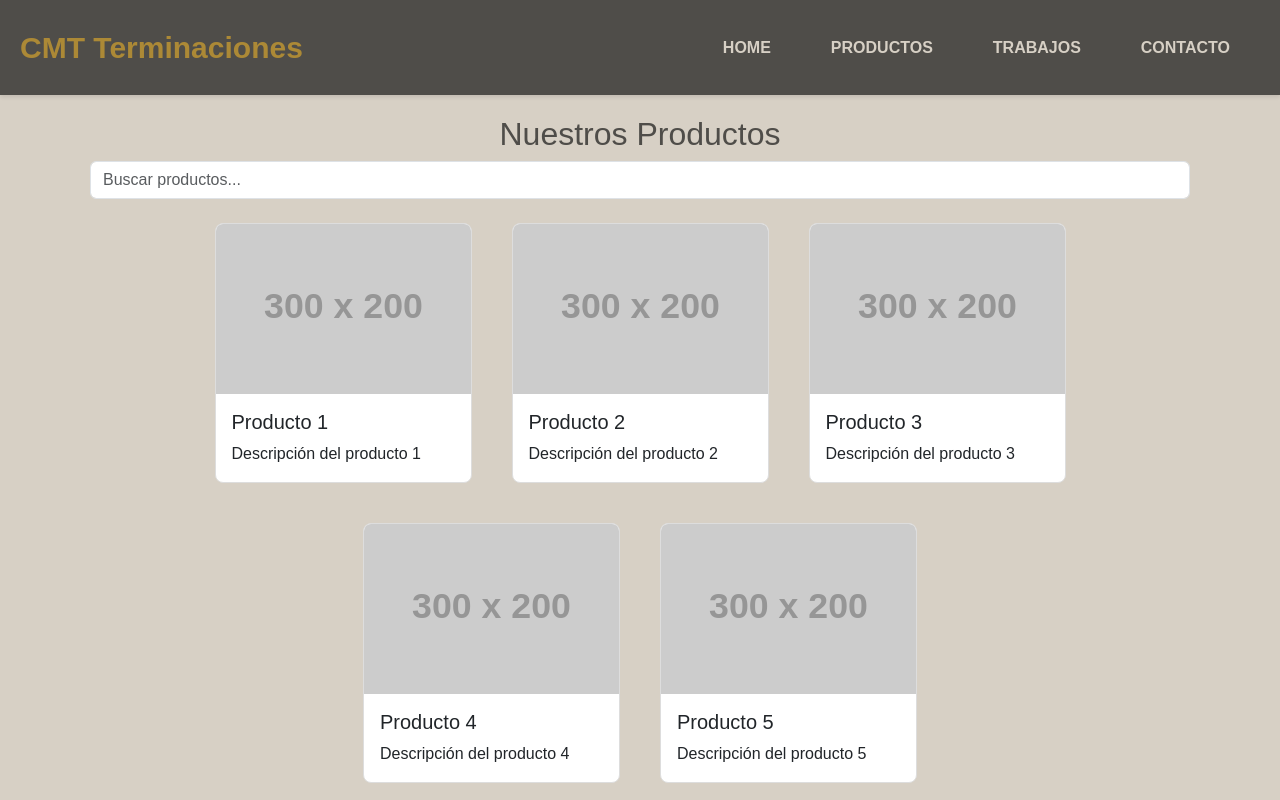
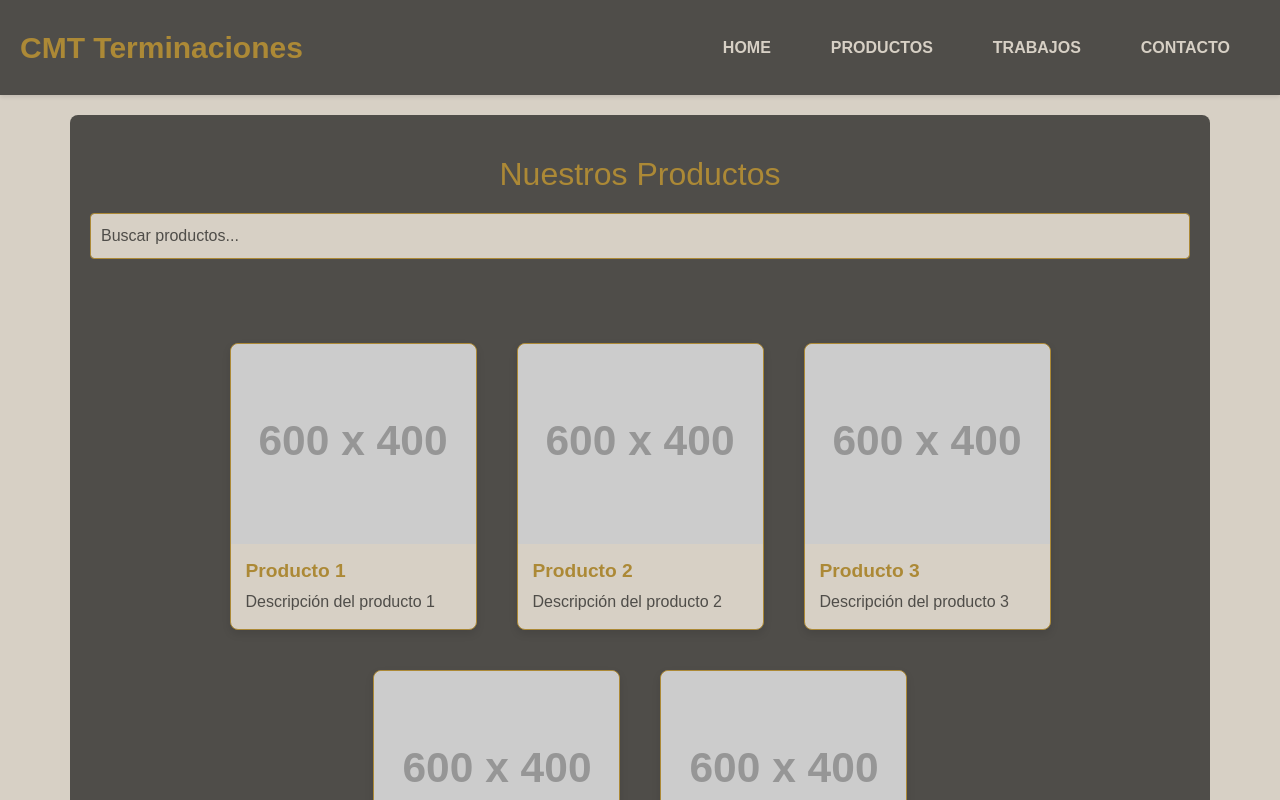
Before and after one commit to l4s10/demo-cmt, a React (Vite) app: page /productos in a window 1280 px wide. Shown: the top 800 px of the page. Built offline with nearby package versions, Linux system fonts and the light colour scheme.

Commit message:
retoque estilos

```diff
--- a/src/pages/home/Home.tsx
+++ b/src/pages/home/Home.tsx
@@ -22,10 +22,6 @@ const Home = () => {
                 transition={{ duration: 1 }}
                 ref={ref}
             >
-                {/* <h2>Bienvenido a CMT</h2>
-                <p>
-                    Ofrecemos las mejores decoraciones para tu hogar.
-                </p> */}
                 <CarouselComponent />
             </motion.div>
         </div>
--- a/src/pages/products/AllProducts.css
+++ b/src/pages/products/AllProducts.css
@@ -1,40 +1,92 @@
+/* Estilos para la sección de productos */
+.all-products-section {
+    padding: 40px 20px; /* Más padding para el contenedor principal */
+    background-color: #4F4D49; /* Fondo negro */
+    border-radius: 8px; /* Bordes redondeados */
+    margin-top: 20px; /* Espacio superior */
+}
+
+.all-products-main {
+    text-align: center;
+    margin-bottom: 40px; /* Más espacio inferior */
+}
+/* Estilos para el título */
+h2{
+    color: #AC8936; /* Título dorado */
+    margin-bottom: 20px; /* Espacio inferior */
+}
+
+
+.all-products-search-bar {
+    width: 100%; /* Ancho completo */
+    margin-bottom: 1.5rem;
+    background-color: #D7D0C5; /* Fondo avena */
+    color: #4F4D49; /* Texto negro */
+    border: 1px solid #AC8936; /* Borde dorado */
+    border-radius: 4px; /* Bordes redondeados */
+    padding: 10px; /* Padding interno */
+}
+
+.all-products-search-bar::placeholder {
+    color: #4F4D49; /* Color del placeholder */
+}
+
+/* Estilos para la galería de productos */
 .all-products-gallery {
     display: flex;
     flex-wrap: wrap;
-    gap: 16px;
+    gap: 16px; /* Espacio entre tarjetas */
     justify-content: center; /* Centra las tarjetas */
+    padding: 20px; /* Padding interno */
 }
 
+/* Estilos para las tarjetas de productos */
 .all-products-card {
-    border: 1px solid #ddd;
-    border-radius: 8px;
+    border: 1px solid #AC8936; /* Borde dorado */
+    border-radius: 8px; /* Bordes redondeados */
     overflow: hidden;
     transition: transform 0.2s ease-in-out;
+    background-color: #D7D0C5; /* Fondo avena */
+    color: #4F4D49; /* Texto negro */
     flex: 1; /* Asegura que las tarjetas ocupen el mismo espacio */
+    box-shadow: 0 4px 8px rgba(0, 0, 0, 0.1); /* Sombra */
 }
 
 .all-products-card:hover {
-    transform: scale(1.05);
+    transform: scale(1.05); /* Efecto de escala al hacer hover */
+    box-shadow: 0 8px 16px rgba(0, 0, 0, 0.2); /* Sombra más pronunciada al hacer hover */
 }
 
 .all-products-card img {
     width: 100%;
-    height: auto;
-    display: block; /* Asegura que las imágenes no tengan espacio extra debajo */
+    height: 200px; /* Altura fija para las imágenes */
+    object-fit: cover; /* Asegura que la imagen cubra el espacio sin deformarse */
+    border-radius: 8px 8px 0 0; /* Bordes redondeados solo en la parte superior */
 }
 
-.mb-4 {
-    margin-bottom: 1.5rem;
+.all-products-card .card-body {
+    padding: 15px; /* Padding interno */
 }
 
-.all-products-section {
-    padding: 20px;
+.all-products-card .card-title {
+    color: #AC8936; /* Título dorado */
+    font-size: 1.2rem; /* Tamaño de la fuente */
+    font-weight: bold; /* Texto en negrita */
 }
 
-.all-products-main {
-    text-align: center;
+.all-products-card .card-text {
+    color: #4F4D49; /* Texto negro */
+    font-size: 1rem; /* Tamaño de la fuente */
 }
 
-.all-products-search-bar {
-    margin-bottom: 1.5rem;
+/* Estilos para el mensaje de "No se encontraron productos" */
+.no-results-message {
+    color: #4F4D49; /* Color del texto */
+    font-size: 1.2rem; /* Tamaño de la fuente */
+    font-weight: bold; /* Texto en negrita */
+    margin-top: 20px; /* Espacio superior */
+    padding: 20px; /* Padding interno */
+    background-color: #D7D0C5; /* Fondo avena */
+    border-radius: 8px; /* Bordes redondeados */
+    border: 1px solid #AC8936; /* Borde dorado */
 }
--- a/src/pages/products/AllProducts.tsx
+++ b/src/pages/products/AllProducts.tsx
@@ -9,31 +9,31 @@ const products = [
         id: 1,
         name: 'Producto 1',
         description: 'Descripción del producto 1',
-        image: 'https://via.placeholder.com/300x200'
+        image: "https://placehold.co/600x400?text=Producto+1"
     },
     {
         id: 2,
         name: 'Producto 2',
         description: 'Descripción del producto 2',
-        image: 'https://via.placeholder.com/300x200'
+        image: "https://placehold.co/600x400?text=Producto+2"
     },
     {
         id: 3,
         name: 'Producto 3',
         description: 'Descripción del producto 3',
-        image: 'https://via.placeholder.com/300x200'
+        image: "https://placehold.co/600x400?text=Producto+3"
     },
     {
         id: 4,
         name: 'Producto 4',
         description: 'Descripción del producto 4',
-        image: 'https://via.placeholder.com/300x200'
+        image: "https://placehold.co/600x400?text=Producto+4"
     },
     {
         id: 5,
         name: 'Producto 5',
         description: 'Descripción del producto 5',
-        image: 'https://via.placeholder.com/300x200'
+        image: "https://placehold.co/600x400?text=Producto+5"
     },
 ];
 
@@ -65,7 +65,8 @@ const AllProducts = () => {
                     </Col>
                 </Row>
                 <Row className="all-products-gallery justify-content-center">
-                    {filteredProducts.map(product => (
+                    {filteredProducts.length > 0 ? (
+                        filteredProducts.map(product => (
                             <Col key={product.id} xs={12} sm={6} md={4} lg={3} className="mb-4 d-flex">
                                 <Card className="all-products-card">
                                     <Card.Img variant="top" src={product.image} />
@@ -75,7 +76,12 @@ const AllProducts = () => {
                                     </Card.Body>
                                 </Card>
                             </Col>
-                    ))}
+                        ))
+                    ) : (
+                        <Col className="text-center">
+                            <p className="no-results-message">No se encontraron productos.</p>
+                        </Col>
+                    )}
                 </Row>
             </Container>
         </>
--- a/src/pages/works/AllWorks.css
+++ b/src/pages/works/AllWorks.css
@@ -3,45 +3,83 @@
     padding: 20px;
 }
 
-.all-works-main {
-    text-align: center;
-    margin-bottom: 20px;
+.all-works-gallery {
+    background-color: #4F4D49; /* Fondo negro */
+    padding: 20px; /* Padding interno */
+    border-radius: 8px; /* Bordes redondeados */
+    margin-top: 20px; /* Espacio superior */
 }
 
-.all-works-search-bar {
-    width: 100%;
-    margin-bottom: 1.5rem;
+/* Estilos para el título */
+.all-works-gallery h2 {
+    color: #AC8936; /* Título dorado */
+    margin-bottom: 20px; /* Espacio inferior */
 }
 
-.all-works-gallery {
-    display: flex;
-    flex-wrap: wrap;
-    justify-content: center;
+/* Estilos para la barra de búsqueda */
+.all-works-search-bar {
+    background-color: #D7D0C5; /* Fondo avena */
+    color: #4F4D49; /* Texto negro */
+    border: 1px solid #AC8936; /* Borde dorado */
+    border-radius: 4px; /* Bordes redondeados */
+    padding: 10px; /* Padding interno */
+    width: 100%; /* Ancho completo */
+    margin-bottom: 20px; /* Espacio inferior */
 }
 
+.all-works-search-bar::placeholder {
+    color: #4F4D49; /* Color del placeholder */
+}
+
+/* Estilos para las tarjetas de trabajos */
 .work-item {
-    text-align: center;
-    overflow: hidden;
+    background-color: #D7D0C5; /* Fondo avena */
+    color: #4F4D49; /* Texto negro */
+    border: 1px solid #AC8936; /* Borde dorado */
+    border-radius: 8px; /* Bordes redondeados */
+    padding: 10px; /* Padding interno */
+    box-shadow: 0 4px 8px rgba(0, 0, 0, 0.1); /* Sombra */
     transition: transform 0.2s ease-in-out;
-    flex: 1; /* Asegura que las tarjetas ocupen el mismo espacio */
-    border: 1px solid #ddd; /* Añadir borde */
-    border-radius: 8px; /* Añadir borde redondeado */
-    padding: 10px; /* Añadir padding */
-    background-color: #fff; /* Fondo blanco */
-    box-shadow: 0 4px 8px rgba(0, 0, 0, 0.1); /* Añadir sombra */
 }
 
 .work-item:hover {
-    transform: scale(1.05);
+    transform: scale(1.05); /* Efecto de escala al hacer hover */
+    box-shadow: 0 8px 16px rgba(0, 0, 0, 0.2); /* Sombra más pronunciada al hacer hover */
 }
 
+.work-item .card-title {
+    color: #AC8936; /* Título dorado */
+}
+
+.work-item .card-footer {
+    background-color: #AC8936; /* Fondo dorado */
+    color: #D7D0C5; /* Texto avena */
+    border-top: 1px solid #AC8936; /* Borde superior dorado */
+}
+
+/* Estilos para el mensaje de "No se encontraron trabajos" */
+.no-results-message {
+    color: #4F4D49; /* Color del texto */
+    font-size: 1.2rem; /* Tamaño de la fuente */
+    font-weight: bold; /* Texto en negrita */
+    margin-top: 20px; /* Espacio superior */
+    padding: 20px; /* Padding interno */
+    background-color: #D7D0C5; /* Fondo avena */
+    border-radius: 8px; /* Bordes redondeados */
+    border: 1px solid #AC8936; /* Borde dorado */
+}
 .work-item img {
     width: 100%;
-    height: auto;
-    display: block; /* Asegura que las imágenes no tengan espacio extra debajo */
-    border-radius: 8px; /* Añadir borde redondeado a la imagen */
+    height: 300px;
+    object-fit: cover;
+    border-radius: 8px;
 }
 
+@media (max-width: 768px) {
+    .work-item {
+        flex: 1 1 100%;
+    }
+}
 .mb-4 {
     margin-bottom: 1.5rem;
 }
--- a/src/pages/works/AllWorks.tsx
+++ b/src/pages/works/AllWorks.tsx
@@ -38,20 +38,22 @@ const AllWorks = () => {
             </Helmet>
             <NavBar />
             <Container className="all-works-section">
-                <Row className="all-works-main">
-                    <Col>
+                <Row className="all-works-gallery justify-content-center">
+                    {/* Título y barra de búsqueda */}
+                    <Col xs={12} className="text-center mb-4">
                         <h2>Trabajos Realizados</h2>
                         <Form.Control
                             type="text"
                             placeholder="Buscar trabajos..."
                             value={searchTerm}
                             onChange={(e) => setSearchTerm(e.target.value)}
-                            className="all-works-search-bar mb-4"
+                            className="all-works-search-bar"
                         />
                     </Col>
-                </Row>
-                <Row className="all-works-gallery justify-content-center">
-                    {filteredWorks.map(work => (
+
+                    {/* Galería de trabajos */}
+                    {filteredWorks.length > 0 ? (
+                        filteredWorks.map(work => (
                             <Col key={work.id} md={4} className="mb-4">
                                 <Card className="work-item">
                                     <Card.Img
@@ -70,7 +72,12 @@ const AllWorks = () => {
                                     </Card.Footer>
                                 </Card>
                             </Col>
-                    ))}
+                        ))
+                    ) : (
+                        <Col className="text-center">
+                            <p className="no-results-message">No se encontraron trabajos.</p>
+                        </Col>
+                    )}
                 </Row>
             </Container>
 
```
Lines whose indentation alone changed are shown as unchanged.
